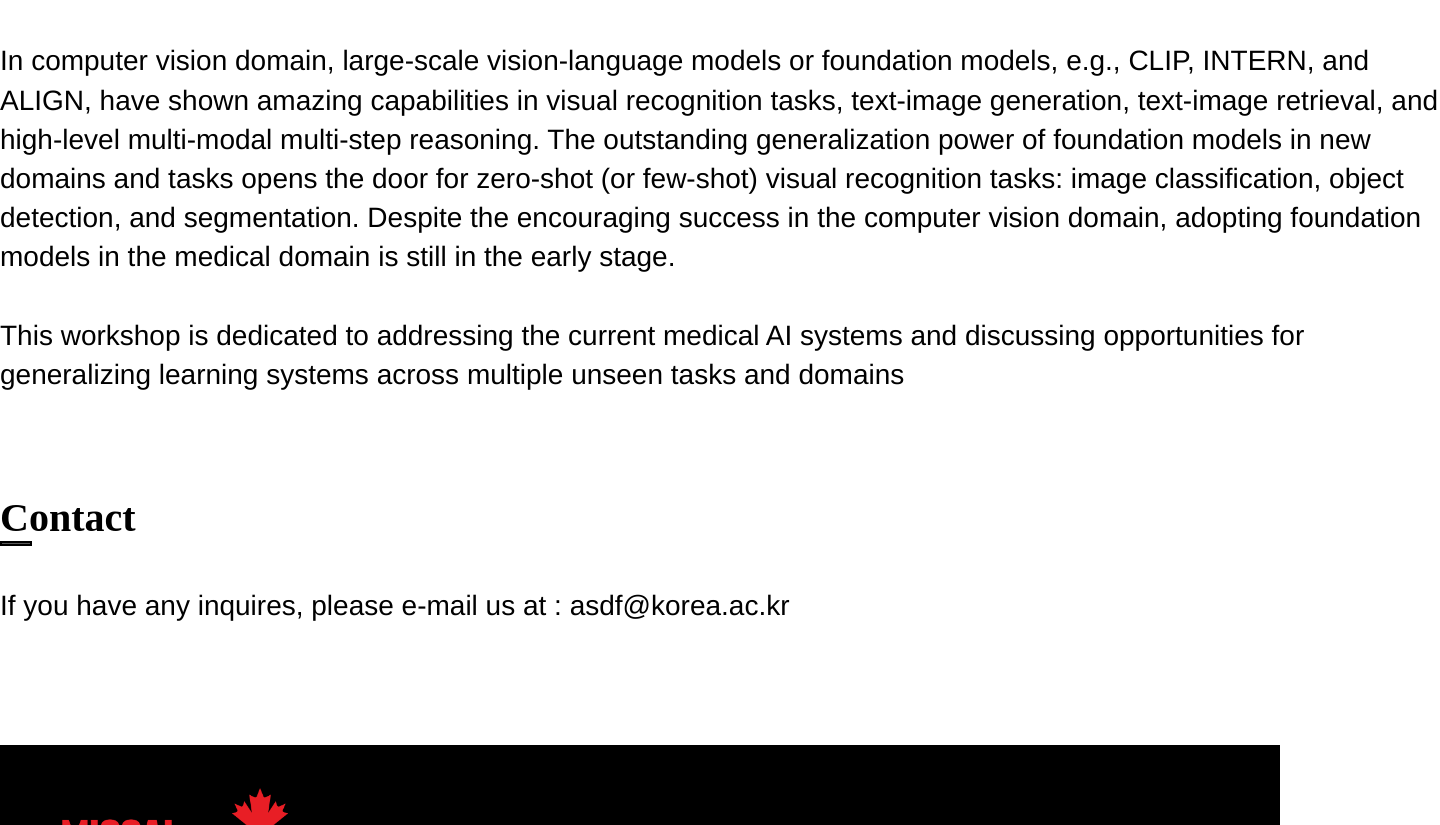
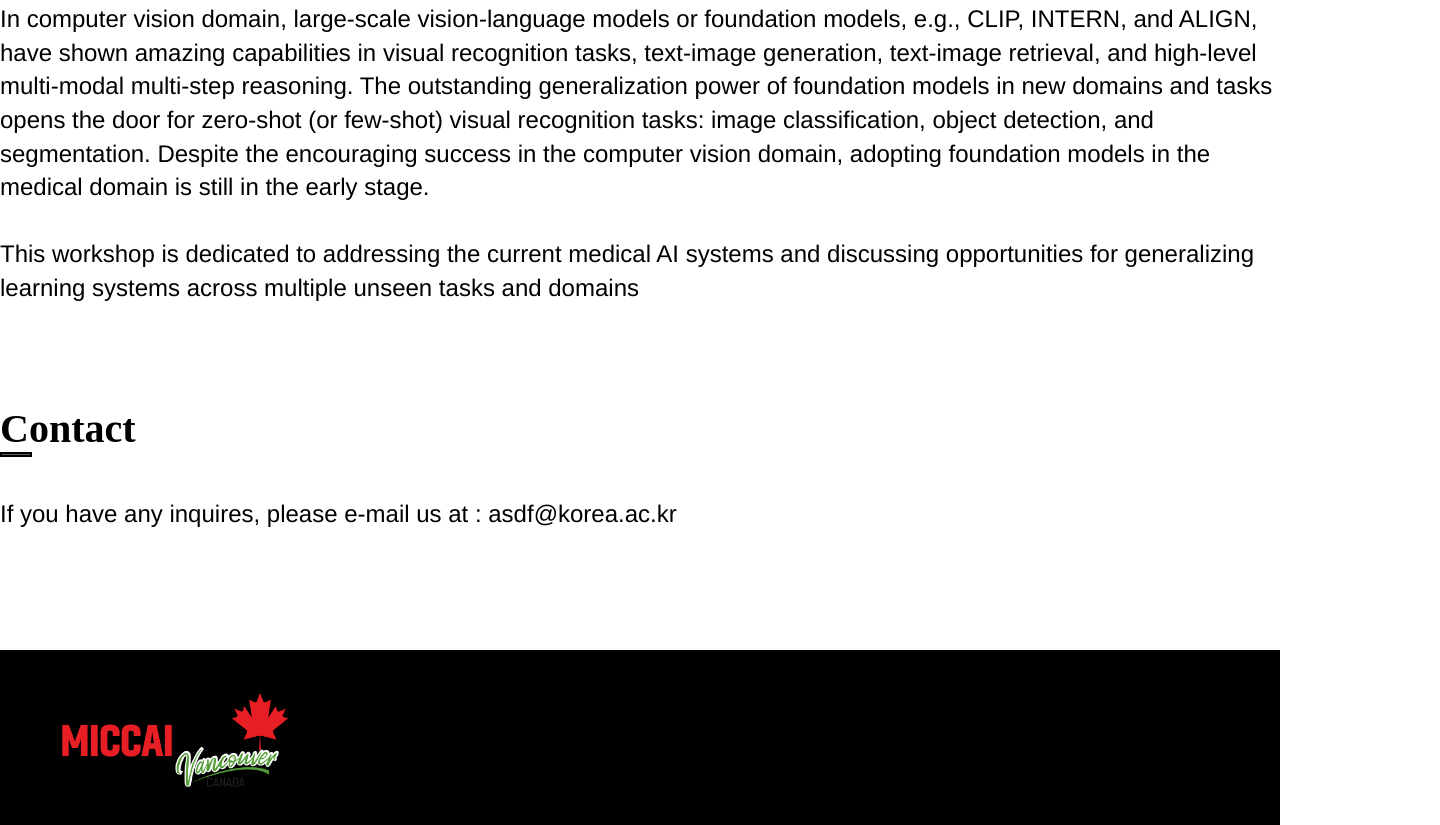
Before and after one commit to MedAGI/medagi.github.io, a Vue app: page / in a window 1280 px wide. Shown: the part 1249-2074 px from the top of the page, 1440 px wide, since content can reach past the window. Built offline with nearby package versions, Linux system fonts and the light colour scheme.

Commit message:
너비 조정

```diff
--- a/src/views/HomeView.vue
+++ b/src/views/HomeView.vue
@@ -27,9 +27,9 @@
 <style scoped>
 /* Workshop Description */
 #home {
-  width: 1440px;
-  padding-left: calc(50vw - 720px);
-  padding-right: calc(50vw - 720px);
+  width: 1280px;
+  padding-left: calc(50vw - 640px);
+  padding-right: calc(50vw - 640px);
   padding-bottom: 120px;
   padding-top: 44px;
   background-color: white;
@@ -51,7 +51,7 @@ h1 {
   margin-top: 40px;
   margin-bottom: 100px;
   font-family: Helvetica;
-  font-size: 28px;
+  font-size: 24px;
   line-height: 1.4;
   color: #000;
 }
@@ -61,7 +61,7 @@ h1 {
 .contact {
   margin-top: 40px;
   font-family: Helvetica;
-  font-size: 28px;
+  font-size: 24px;
   line-height: 1.4;
   color: #000;
 }
--- a/src/views/KeynoteView.vue
+++ b/src/views/KeynoteView.vue
@@ -47,9 +47,9 @@
 
 <style scoped>
 #keynote {
-	width: 1440px;
+	width: 1280px;
 	min-height: calc(100vh - 64px);
-	margin: 0 calc(50vw - 720px);
+	margin: 0 calc(50vw - 640px);
 	padding-bottom: 120px;
 	padding-top: 80px;
 	background-color: white;
--- a/src/views/OrganizationView.vue
+++ b/src/views/OrganizationView.vue
@@ -68,10 +68,9 @@
 
 <style scoped>
 #organization {
-    width: 1440px;
-    min-height: calc(100vh - 64px);
-    padding-left: calc(50vw - 720px);
-	padding-right: calc(50vw - 720px);
+    width: 1280px;
+    padding-left: calc(50vw - 640px);
+	padding-right: calc(50vw - 640px);
 	padding-bottom: 120px;
 	padding-top: 80px;
 	background-color: white;
@@ -106,21 +105,21 @@ hr {
 
 /* Organization Team */
 .card-container {
-	margin-top: 20px;
-	padding: 20px;
+	padding: 10px;
 	display: flex;
 	flex-wrap: wrap;
+  justify-content: space-between;
 }
 
 .card {
-	width: 250px;
+	width: 220px;
 	padding-bottom: 40px;
 }
 
 .profile {
-	width: 200px;
+  width: 200px;
   height: 200px;
-  margin: 10px 25px;
+  margin: 10px;
   border-radius: 125px;
   border: solid 1px #979797;
   object-fit: cover;
--- a/src/views/ProgramView.vue
+++ b/src/views/ProgramView.vue
@@ -43,10 +43,10 @@
 
   <style scoped>
   #program {
-    width: 1440px;
+    width: 1280px;
     min-height: calc(100vh - 64px);
-    padding-left: calc(50vw - 720px);
-    padding-right: calc(50vw - 720px);
+    padding-left: calc(50vw - 640px);
+    padding-right: calc(50vw - 640px);
     padding-top: 80px;
     background-color: white;
   }
@@ -58,7 +58,7 @@
 
   h1 {
     margin-bottom: 0;
-    font-size: 48px;
+    font-size: 40px;
   }
 
   .main-title-deco {
--- a/src/views/SubmissionView.vue
+++ b/src/views/SubmissionView.vue
@@ -62,9 +62,9 @@
 
 <style scoped>
 #submission {
-    width: 1440px;
+    width: 1280px;
     min-height: calc(100vh - 80px);
-    margin: 0 calc(50vw - 720px);
+    margin: 0 calc(50vw - 640px);
     padding-top: 80px;
 		padding-bottom: 120px;
   }
```
